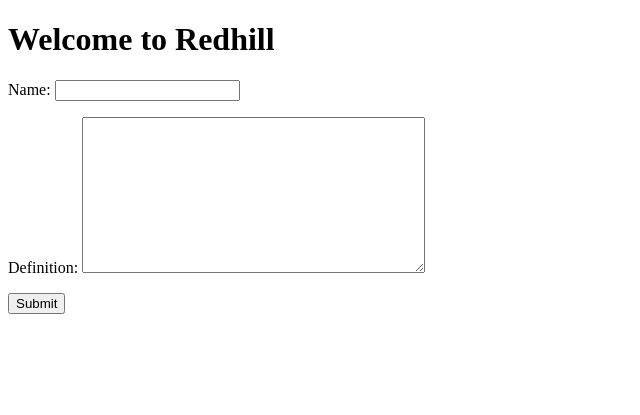
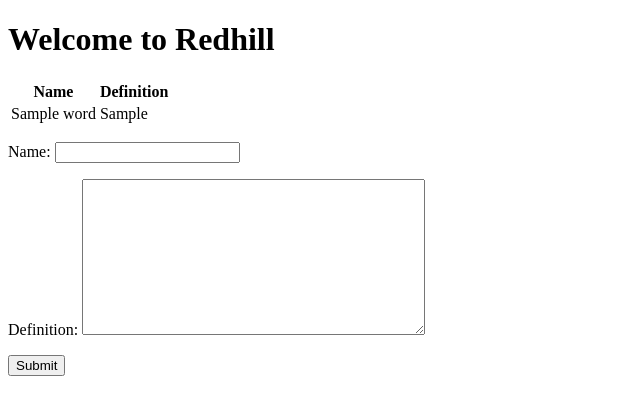
Before and after one commit to lambertlabs/deploy-demo, a Django app: template redhill/wordlist/templates/home.html in a window 1280 px wide. Shown: the top 415 px of the page, without its empty margins (0-640 px from the left). Run offline with Django 3.2, Linux system fonts and the light colour scheme; the template is opened without the code that fills it: values that come from a table or form of the project are taken from there, others are empty; tables that the repository leaves empty hold one stand-in row (values such as "Sample post").

Commit message:
basic app v0.3

```diff
--- a/redhill/redhill/urls.py
+++ b/redhill/redhill/urls.py
@@ -19,5 +19,5 @@ from django.urls import include, path
 
 urlpatterns = [
     path('admin/', admin.site.urls),
-    path('', include('wordlist.urls'))
+    path('wordlist/', include('wordlist.urls'))
 ]
--- a/redhill/wordlist/models.py
+++ b/redhill/wordlist/models.py
@@ -4,3 +4,6 @@ from django.db import models
 class Word(models.Model):
     name = models.CharField(max_length=30, blank=False)
     definition = models.TextField(blank=False)
+
+    def get_items(self):
+            yield ((f.name, f.value_from_object(self)) for f in Word._meta.get_fields())
--- a/redhill/wordlist/templates/home.html
+++ b/redhill/wordlist/templates/home.html
@@ -6,7 +6,19 @@
 </head>
 <body>
     <h1>Welcome to Redhill</h1>
-    <form action="/" method="post">
+    <table>
+        <tr>
+            <th>Name</th>
+            <th>Definition</th>
+        </tr>
+        {% for w in words %}
+            <tr>
+                <td>{{ w.name }}</td>
+                <td>{{ w.definition }}</td>
+            </tr>
+        {% endfor %}
+    </table>
+    <form name="form" action="" method="post">
         {% csrf_token %}
         {{ form.as_p }}
         <input type="submit" value="Submit">
```
Also changed, not shown: redhill/wordlist/views.py (+6 -1 lines).
